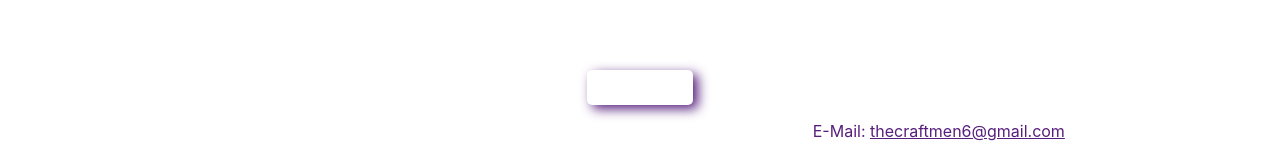
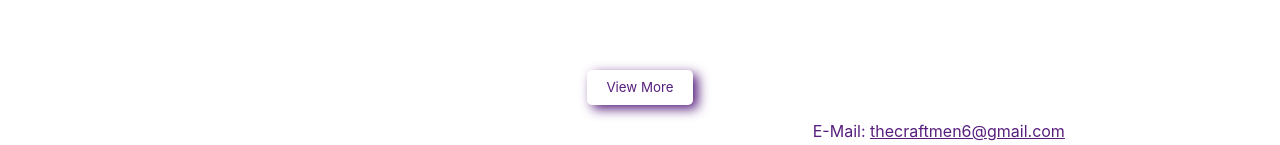
Before and after one commit to SatveerSingh777/The-Craft_Men, a React (Create React App) app: page / in a window 1280 px wide. In both pictures the pointer is over the button "View More". Shown: the part 2375-2520 px from the top of the page. Built offline with nearby package versions, Linux system fonts and the light colour scheme.

Commit message:
Update Work.css

```diff
--- a/src/Components/Work-section/Work.css
+++ b/src/Components/Work-section/Work.css
@@ -93,7 +93,7 @@
 
   .Work-toggle-button:hover {
     background-color: #ffffff;
-    color: white;
+    color: #571f7d;
     box-shadow: 5px 4px 12px #571f7d;
     transition: all 0.3s ease;
   }
```
